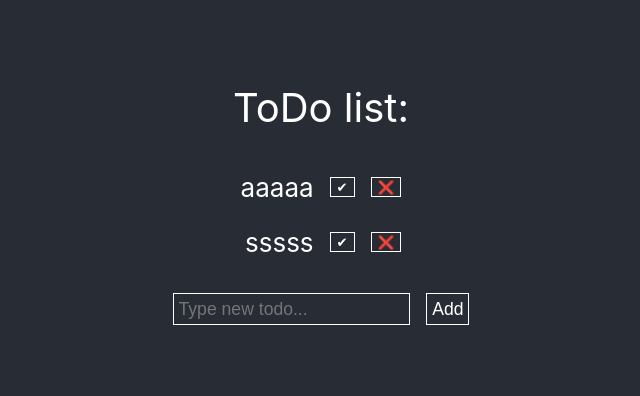
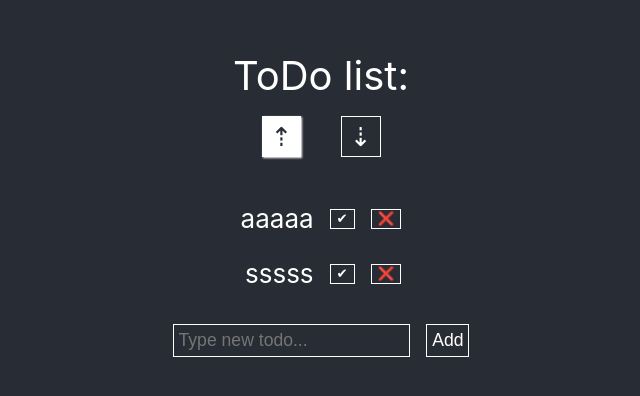
Before and after one commit to antsukanova/my-todo-list, a React (Create React App) app: page / in a window 1280 px wide. Shown: the part 196-592 px from the top of the page, without its empty margins (319-959 px from the left). Built offline with nearby package versions, Linux system fonts and the light colour scheme.

Commit message:
Add FilterBar element and style for it.

```diff
--- a/src/Components/AddItem.css
+++ b/src/Components/AddItem.css
@@ -14,7 +14,7 @@
 .Buttons input:focus,
 .Buttons input:hover,
 .Buttons button:hover {
-    box-shadow: 1px 2px 4px white;;
+    box-shadow: 1px 2px 4px white;
 }
 
 .Buttons button {
--- /dev/null
+++ b/src/Components/FilterBar.css
@@ -0,0 +1,34 @@
+.FilterButtons {
+    position: relative;
+    margin-bottom: 2rem;
+}
+
+.FilterInput {
+    visibility: hidden;
+}
+
+.FilterInput:first-child {
+    margin-right: 5rem;
+}
+
+.FilterLabel {
+    position: absolute;
+    cursor: pointer;
+    border: 1px solid white;
+    padding: 4px 8px;
+}
+
+.FilterLabel:first-of-type {
+    left: 0;
+}
+
+.FilterLabel:last-of-type {
+    right: 0;
+}
+
+.FilterLabel:hover,
+.FilterInput:checked + .FilterLabel {
+    background: white;
+    color: #282c34;
+    box-shadow: 1px 1px 2px white;
+}
--- /dev/null
+++ b/src/Components/FilterBar.tsx
@@ -0,0 +1,16 @@
+import React from 'react'
+import './FilterBar.css';
+
+class FilterBar extends React.Component {
+
+    render() {
+        return (<div className="FilterButtons">
+            <input className='FilterInput' type="radio" id="asc" name="todo-list" checked/>
+            <label className='FilterLabel' htmlFor="asc">⇡</label>
+            <input className='FilterInput' type="radio" id="desc" name="todo-list"/>
+            <label className='FilterLabel' htmlFor="desc">⇣</label>
+        </div>);
+    }
+}
+
+export default FilterBar;
--- a/src/Components/TodoList.tsx
+++ b/src/Components/TodoList.tsx
@@ -1,6 +1,7 @@
 import React from 'react'
 import ListItem from './ListItem';
 import AddItem from './AddItem';
+import FilterItem from './FilterBar';
 import './TodoList.css';
 
 class TodoList extends React.Component {
@@ -34,6 +35,7 @@ class TodoList extends React.Component {
 
     render() {
         return (<div className="App-list">
+            <FilterItem/>
             <ul className="List">
                 {this.state.list.map(el => <ListItem key={el.id}
                                                      className={this.state.className}
```
